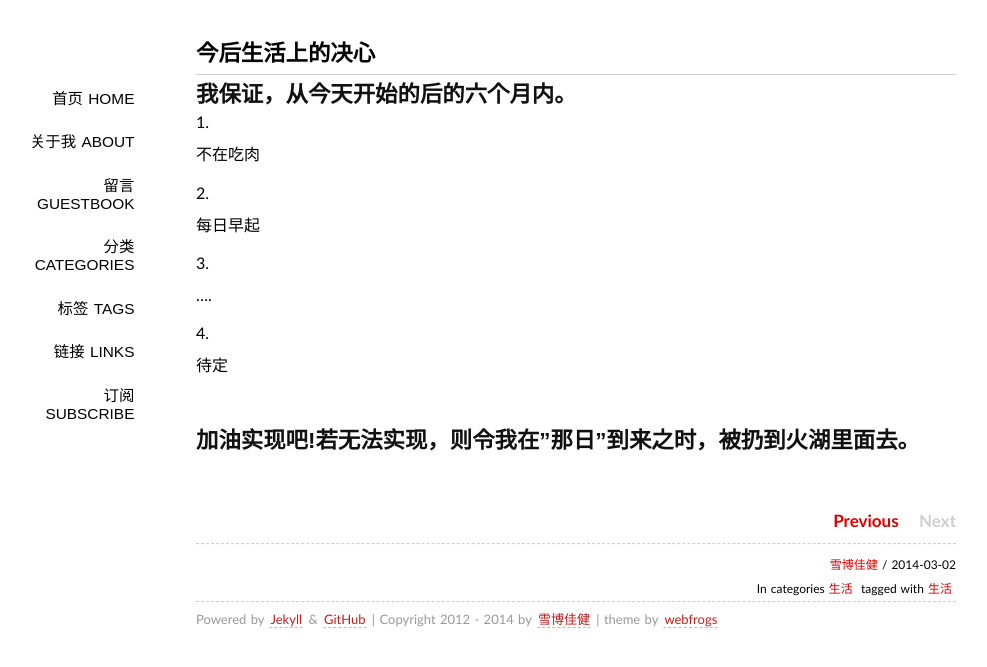
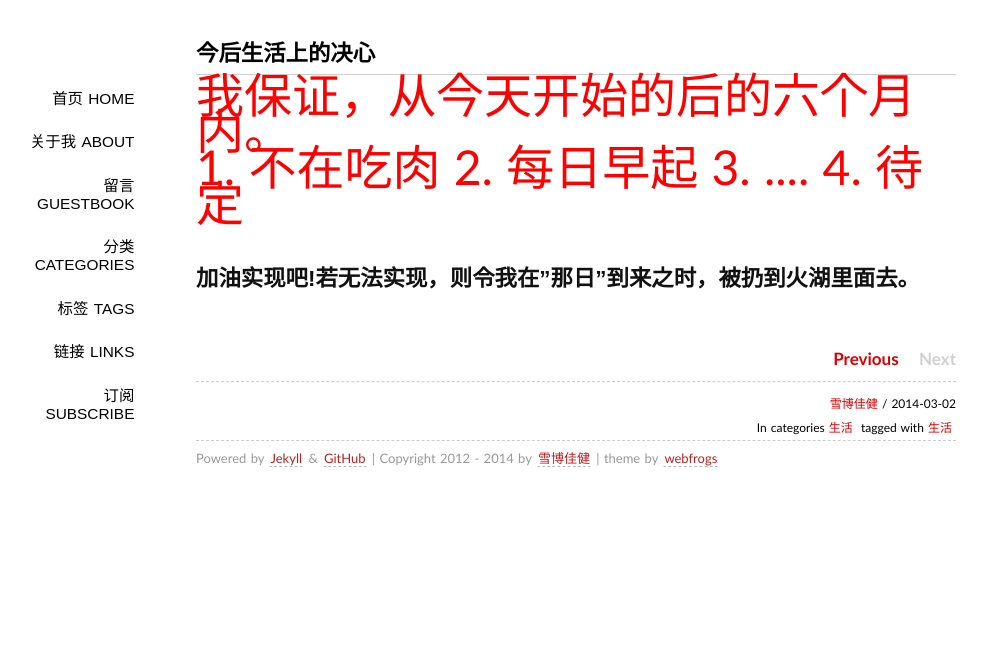
Before and after one commit to Successor/bigyuki.github.com, a Jekyll site: the page built from _posts/2014-03-02-Status.md, in a window 1280 px wide. Shown: the top 667 px of the page, without its empty margins (144-1131 px from the left). Built offline with Jekyll 4.4.1, drawn with Linux system fonts in a browser that asks for light colours; Markdown is read by kramdown in place of the engine named in the settings; comment, search, counter and statistics services are not loaded.

Commit message:
Update 2014-03-02-Status.md

```diff
--- a/_posts/2014-03-02-Status.md
+++ b/_posts/2014-03-02-Status.md
@@ -6,7 +6,7 @@ category: 生活
 tags: [生活]
 ---
 
-##我保证，从今天开始的后的六个月内。<br/>
+<font size=12 color=red>我保证，从今天开始的后的六个月内。<br/>
 1. 不在吃肉
 
 2. 每日早起
@@ -14,7 +14,7 @@ tags: [生活]
 3. ....
 
 4. 待定
-
+</font>
 <br/>
 
 
```
